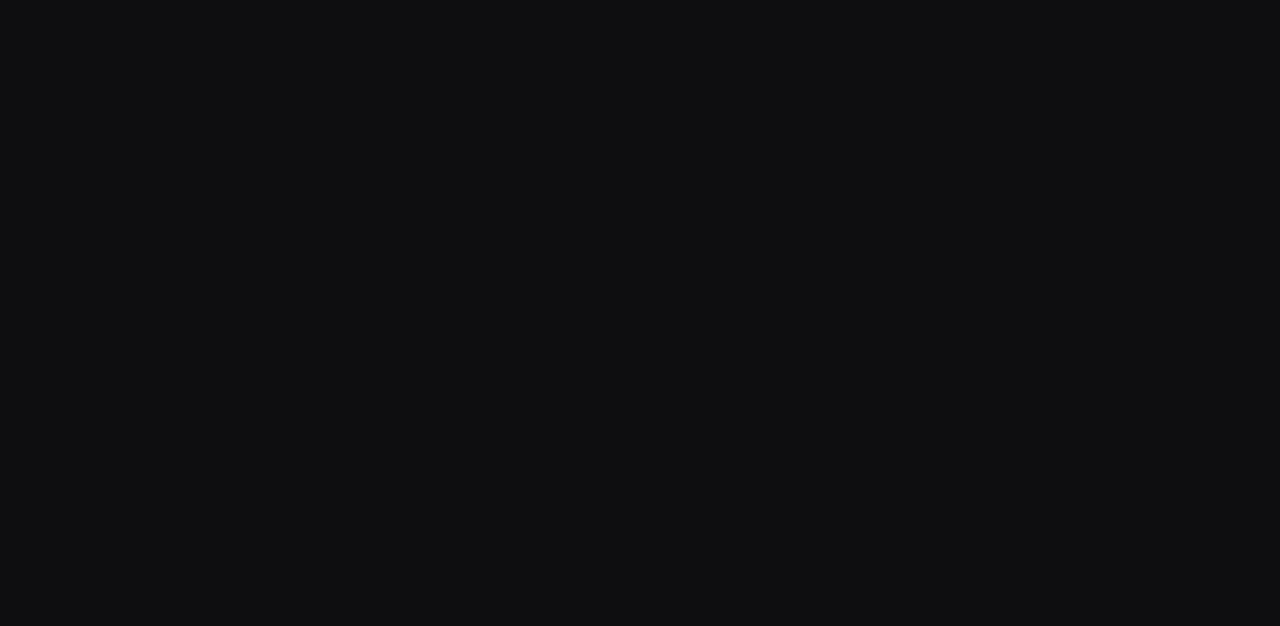
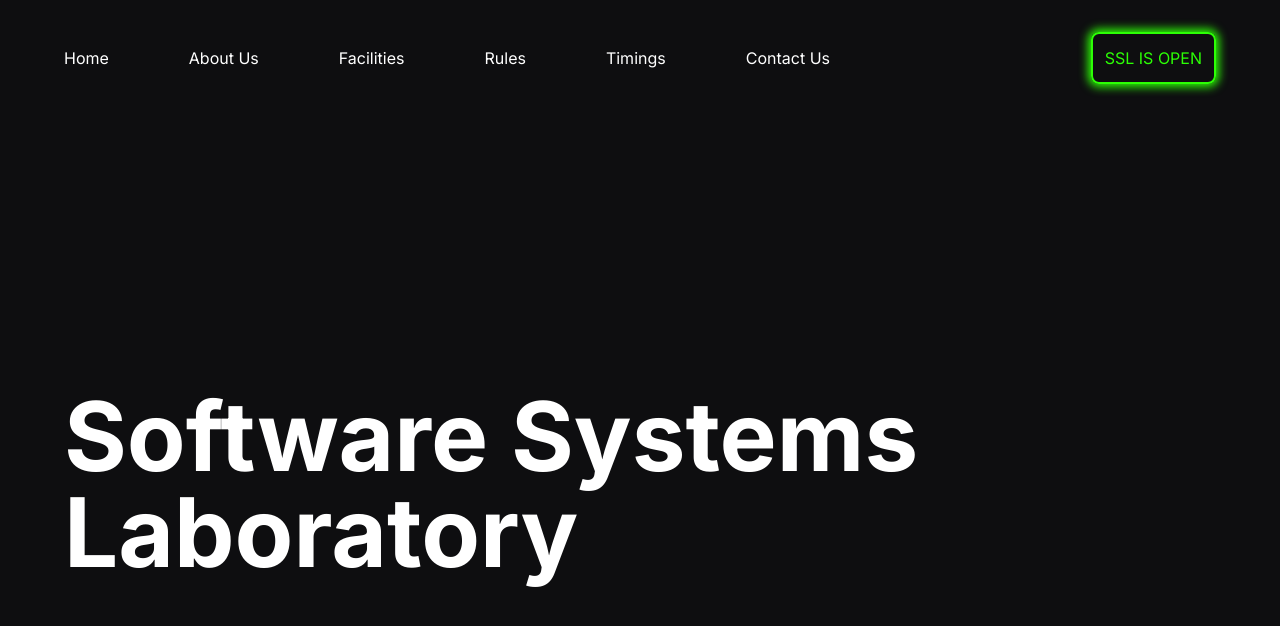
Before and after one commit to athena-server/athena-server.github.io, a Next.js app: page / in a window 1280 px wide. Shown: the top 626 px of the page. Built offline with nearby package versions, Linux system fonts and the light colour scheme; a web font is replaced by a local one.

Commit message:
Testing out

```diff
--- a/src/app/page.tsx
+++ b/src/app/page.tsx
@@ -4,8 +4,23 @@ const Page = () => {
     return (
         <Container>
             <div className="min-h-screen h-full w-full">
-                <section>
-                    {/* hero section */}
+                <section> {/* Hero section */}
+                    <div className = "flex flex-row justify-between items-center w-full">
+                        <ul className = "flex justify-center space-x-20">
+                            <li className="hover:text-lightBlue cursor-pointer">Home</li>
+                            <li className="hover:text-lightBlue cursor-pointer">About Us</li>
+                            <li className="hover:text-lightBlue cursor-pointer">Facilities</li>
+                            <li className="hover:text-lightBlue cursor-pointer">Rules</li>
+                            <li className="hover:text-lightBlue cursor-pointer">Timings</li>
+                            <li className="hover:text-lightBlue cursor-pointer">Contact Us</li>
+                        </ul>
+                        <div className = "p-3 rounded-lg border-2 border-neonGreen shadow-[0_0_10px_3px_#2cff05] text-neonGreen">
+                            <p className = "text-shadow-md text-shadow-neonGreen">SSL IS OPEN</p>
+                        </div>
+                    </div>
+                    <div className="flex items-center justify-center min-h-screen">
+                        <h1 className="text-6xl md:text-8xl font-bold">Software Systems Laboratory</h1>
+                    </div>
                 </section>
 
                 <section id="about-us">
--- a/tailwind.config.ts
+++ b/tailwind.config.ts
@@ -11,6 +11,8 @@ export default {
       colors: {
         background: "var(--background)",
         foreground: "var(--foreground)",
+        lightBlue: "#39caf0",
+        neonGreen: "#2cff05",
       },
     },
     screens: {
```
